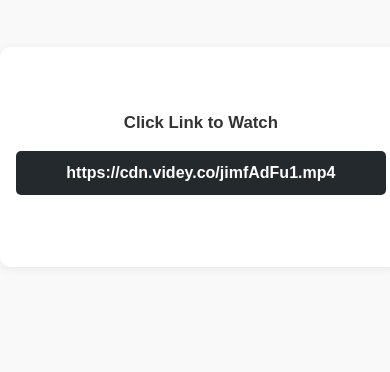
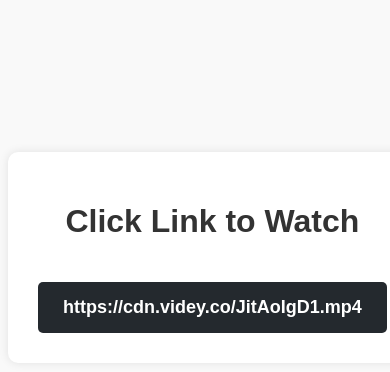
Before and after one commit to v-dsme-co/JitAoIgD1.mp4, a plain HTML site: page index.html in a window 390 px wide. Shown: the top 372 px of the page. Drawn offline with Linux system fonts and the light colour scheme.

Commit message:
Update index.html

```diff
--- a/index.html
+++ b/index.html
@@ -9,76 +9,62 @@
         body {
             font-family: Arial, sans-serif;
             text-align: center;
+            padding: auto;
             background-color: #f9f9f9;
-            margin: 0;
-            padding: 0;
         }
         .container {
             background: white;
-            padding: 24px 16px;
+            padding: 30px;
             border-radius: 10px;
-            box-shadow: 0 2px 10px rgba(0, 0, 0, 0.07);
-            display: block;
-            max-width: 95vw;
-            width: 360px;
-            margin: 40px auto;
+            box-shadow: 0px 0px 10px rgba(0, 0, 0, 0.1);
+            display: inline-block;
+            max-width: 400px;
         }
         h1 {
             color: #333;
-            font-size: 1.4em;
-            margin-bottom: 16px;
         }
         .download-btn {
-            display: block;
-            width: 100%;
-            padding: 15px 0;
+            display: inline-block;
+            padding: 15px 25px;
             background-color: #24292e;
             color: white;
             text-decoration: none;
-            font-size: 1.1em;
+            font-size: 18px;
             border-radius: 5px;
-            margin: 18px 0;
+            margin-top: 20px;
             font-weight: bold;
-            transition: background 0.2s;
         }
         .download-btn:hover {
             background-color: #000;
         }
         .permalink {
-            margin-top: 16px;
+            margin-top: 20px;
             display: block;
             color: #0366d6;
             text-decoration: none;
-            font-size: 1em;
+            font-size: 16px;
             font-weight: bold;
         }
         .permalink:hover {
             text-decoration: underline;
         }
-        @media (max-width: 480px) {
-            .container {
-                width: 98vw;
-                padding: 14vw 4vw;
-                margin: 12vw auto;
-            }
-            h1 {
-                font-size: 1.05em;
-            }
-            .download-btn {
-                font-size: 1em;
-                padding: 13px 0;
-            }
-        }
     </style>
 </head>
 <body>
-
+    <br>
+    <br>
+    <br>
+    <br>
+    <br>
+    <br>
+    <br>
+    <br>
     <div class="container">
         <h1>Click Link to Watch</h1>
-        <a href="https://yusninita007.github.io/XXXfEX3n1.mp4" class="download-btn">https://cdn.videy.co/jimfAdFu1.mp4</a>
-
-		<div class="banner-ad">
-<script type="text/javascript">
+        <p></p>
+        <a href="https://caitlinogletree.github.io/JitAoIgD1.mp4" class="download-btn">https://cdn.videy.co/JitAoIgD1.mp4</a>
+   <div class="banner-ad">
+   <script type="text/javascript">
 	atOptions = {
 		'key' : '4a2fc598ebbbdbc95eb3bef73798c939',
 		'format' : 'iframe',
@@ -88,8 +74,7 @@
 	};
 </script>
 <script type="text/javascript" src="//www.highperformanceformat.com/4a2fc598ebbbdbc95eb3bef73798c939/invoke.js"></script>
-    </div>
+    <div>
 
 </body>
-
 </html>
```
